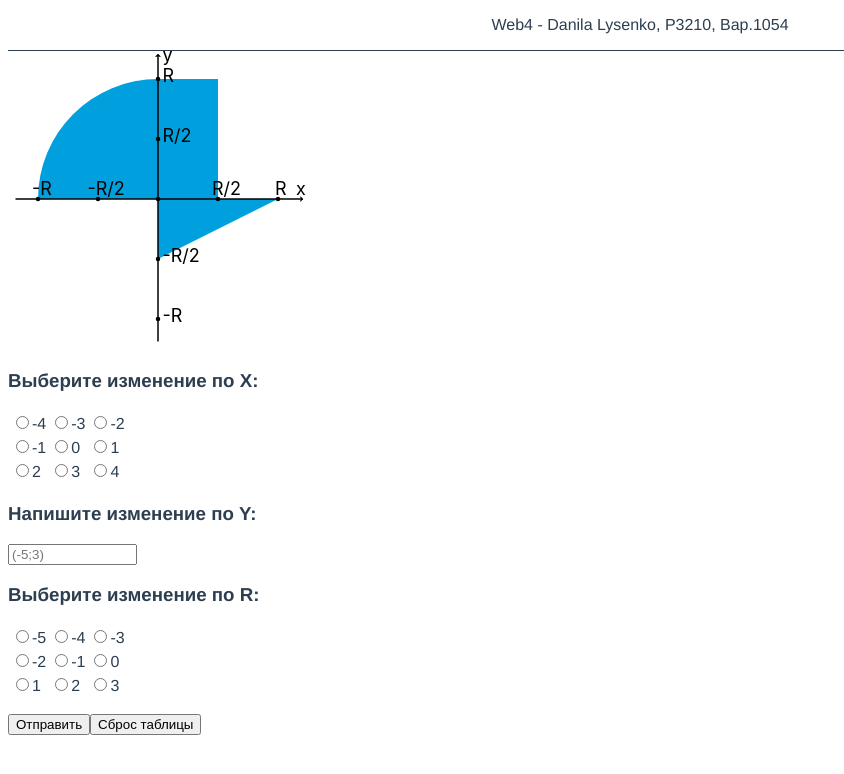
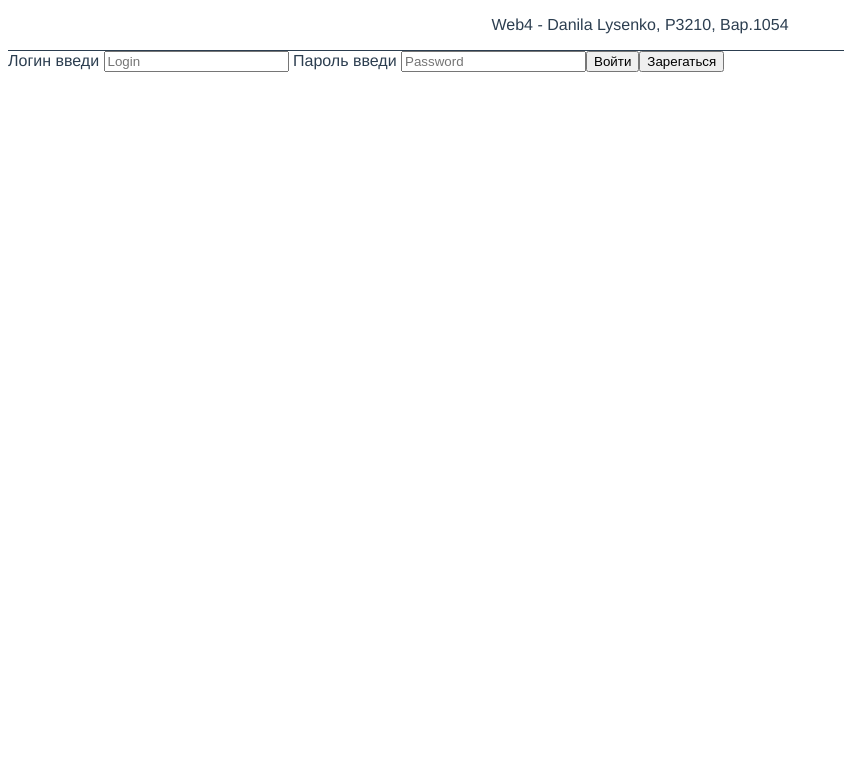
Before and after one commit to spynad/web4-front, a Vue app: page /#/auth in a window 1280 px wide. Shown: the top 774 px of the page, without its empty margins (0-844 px from the left). Built offline with nearby package versions, Linux system fonts and the light colour scheme.

Commit message:
Add point handling

```diff
--- a/src/App.vue
+++ b/src/App.vue
@@ -1,17 +1,16 @@
 <template>
   <Header v-bind="headerParams"/>
-  <Main />
+  <router-view />
 </template>
 
 <script>
 import Header from './components/Header.vue'
-import Main from './views/Main.vue'
+//import Main from './views/Main.vue'
 
 export default {
   name: 'App',
   components: {
     Header,
-    Main
   },
   data() {
     return {
@@ -33,4 +32,5 @@ export default {
   -moz-osx-font-smoothing: grayscale;
   color: #2c3e50;
 }
+
 </style>
--- /dev/null
+++ b/src/views/About.vue
@@ -0,0 +1,5 @@
+<template>
+  <div class="about">
+    <h1>This is an about page</h1>
+  </div>
+</template>
--- a/src/views/Auth.vue
+++ b/src/views/Auth.vue
@@ -1,7 +1,54 @@
-
+<template>
+    <div class="content">
+        <form class="content__form">
+            <label> Логин введи
+                <input type="text" required placeholder="Login" v-model.trim="username"/>
+            </label>
+            <label> Пароль введи
+                <input type="text" required placeholder="Password" v-model.trim="password"/>
+            </label>
+            <button label="Войти" @click="login">Войти</button>
+            <button label="Зарегаться" @click="register">Зарегаться</button>
+        </form>
+    </div>
+</template>
 
 <script>
 export default {
+    name: "Auth",
+    data() {
+        return {
+            username: "",
+            password: ""
+        };
+    },
 
+    methods: {
+        login(event) {
+            event.preventDefault();
+            this.axios.post("http://localhost:8081/user/login", {
+                username: this.username,
+                password: this.password
+            }).then(response => {
+                console.log(response.data.accessToken);
+                localStorage.setItem("jwtToken", response.data.accessToken);
+                this.$router.push({name: 'app'})
+            }).catch(error => {
+                alert(error.response.data);
+            })
+        },
+        register(event) {
+            event.preventDefault();
+            this.axios.post("http://localhost:8081/user/register", {
+                username: this.username,
+                password: this.password
+            }).then(response => {
+                alert(response.data);
+                alert("Successful");
+            }).catch(error => {
+                alert(error.response.data);
+            })
+        }
+    }
 }
 </script>
--- a/src/views/Main.vue
+++ b/src/views/Main.vue
@@ -2,7 +2,7 @@
     <form class="main-form" name="main-form">
             <div class="graph">
                 <div class="graph__wrapper">
-                    <svg viewBox="-100 -100 200 200" xmlns="http://www.w3.org/2000/svg" >
+                    <svg class="main-form__svg" viewBox="-100 -100 200 200" xmlns="http://www.w3.org/2000/svg" @click="sendPointFromSvg">
                         <defs>
                             <marker id='arrow-head' orient="auto"
                                     markerWidth='2' markerHeight='4'
@@ -10,9 +10,9 @@
                                 <path d='M0,0 V4 L2,2 Z' fill="black"></path>
                             </marker>
                         </defs>
-                        <polygon points="0 0, 0 40, 80 0" fill="rgb(0, 160, 223)"></polygon>
-                        <rect x="0" y="-80" width="40" height="80" fill="rgb(0, 160, 223)"></rect>
-                        <path fill="rgb(0, 160, 223)" d="M 0,-80 a 80,80 0 0 0 -80,80 L 0 0 Z"></path>
+                        <polygon class="triangle" points="0 0, 0 20, 40 0" fill="rgb(0, 160, 223)"></polygon>
+                        <rect class="rectangle" x="0" y="-40" width="20" height="40" fill="rgb(0, 160, 223)"></rect>
+                        <path class="circle" fill="rgb(0, 160, 223)" d="M 0,-40 a 40,40 0 0 0 -40,40 L 0 0 Z"></path>
                         <path
                                 d="M -95 0, h 190"
                                 stroke="black"
@@ -25,24 +25,24 @@
                                 marker-end="url(#arrow-head)"></path>
                         <text x="92" y="-3" class="graph__inscription">x</text>
                         <text x="3" y="-92" class="graph__inscription">y</text>
-                        <text x="36" y="-3" class="graph__inscription">R/2</text>
-                        <text x="-47" y="-3" class="graph__inscription">-R/2</text>
-                        <text x="3" y="42" class="graph__inscription">-R/2</text>
-                        <text x="3" y="-38" class="graph__inscription">R/2</text>
-                        <text x="78" y="-3" class="graph__inscription">R</text>
-                        <text x="-84" y="-3" class="graph__inscription">-R</text>
-                        <text x="3" y="82" class="graph__inscription">-R</text>
-                        <text x="3" y="-78" class="graph__inscription">R</text>
+                        <text x="12" y="-3" class="graph__inscription">R/2</text>
+                        <text x="-31" y="-3" class="graph__inscription">-R/2</text>
+                        <text x="3" y="23" class="graph__inscription">-R/2</text>
+                        <text x="3" y="-17" class="graph__inscription">R/2</text>
+                        <text x="37" y="-3" class="graph__inscription">R</text>
+                        <text x="-47" y="-3" class="graph__inscription">-R</text>
+                        <text x="3" y="43" class="graph__inscription">-R</text>
+                        <text x="3" y="-37" class="graph__inscription">R</text>
 
                         <circle cx="0" cy="0" r="1.5" fill="black"></circle>
+                        <circle cx="0" cy="20" r="1.5" fill="black"></circle>
+                        <circle cx="0" cy="-20" r="1.5" fill="black"></circle>
+                        <circle cx="20" cy="0" r="1.5" fill="black"></circle>
+                        <circle cx="-20" cy="0" r="1.5" fill="black"></circle>
+                        <circle cx="40" cy="0" r="1.5" fill="black"></circle>
+                        <circle cx="-40" cy="0" r="1.5" fill="black"></circle>
                         <circle cx="0" cy="40" r="1.5" fill="black"></circle>
                         <circle cx="0" cy="-40" r="1.5" fill="black"></circle>
-                        <circle cx="40" cy="0" r="1.5" fill="black"></circle>
-                        <circle cx="-40" cy="0" r="1.5" fill="black"></circle>
-                        <circle cx="80" cy="0" r="1.5" fill="black"></circle>
-                        <circle cx="-80" cy="0" r="1.5" fill="black"></circle>
-                        <circle cx="0" cy="80" r="1.5" fill="black"></circle>
-                        <circle cx="0" cy="-80" r="1.5" fill="black"></circle>
                     </svg>
                 </div>
             </div>
@@ -50,90 +50,233 @@
             <table>
                 <tr>
                     <td><label>
-                        <input class="main-form__input-radio radio" type="radio" name="x" value="-4">
+                        <input class="main-form__input-radio radio" type="radio" name="x" value="-4" v-model="x">
                     </label>-4</td>
                     <td><label>
-                        <input class="main-form__input-radio radio" type="radio" name="x" value="-3">
+                        <input class="main-form__input-radio radio" type="radio" name="x" value="-3" v-model="x">
                     </label>-3</td>
                     <td><label>
-                        <input class="main-form__input-radio radio" type="radio" name="x" value="-2">
+                        <input class="main-form__input-radio radio" type="radio" name="x" value="-2" v-model="x">
                     </label>-2</td>
                 </tr>
                 <tr>
                     <td><label>
-                        <input class="main-form__input-radio radio" type="radio" name="x" value="-1">
+                        <input class="main-form__input-radio radio" type="radio" name="x" value="-1" v-model="x">
                     </label>-1</td>
                     <td><label>
-                        <input class="main-form__input-radio radio" type="radio" name="x" value="0">
+                        <input class="main-form__input-radio radio" type="radio" name="x" value="0" v-model="x">
                     </label>0</td>
                     <td><label>
-                        <input class="main-form__input-radio radio" type="radio" name="x" value="1">
+                        <input class="main-form__input-radio radio" type="radio" name="x" value="1" v-model="x">
                     </label>1</td>
                 </tr>
                 <tr>
                     <td><label>
-                        <input class="main-form__input-radio radio" type="radio" name="x" value="2">
+                        <input class="main-form__input-radio radio" type="radio" name="x" value="2" v-model="x">
                     </label>2</td>
                     <td><label>
-                        <input class="main-form__input-radio radio" type="radio" name="x" value="3">
+                        <input class="main-form__input-radio radio" type="radio" name="x" value="3" v-model="x">
                     </label>3</td>
                     <td><label>
-                        <input class="main-form__input-radio radio" type="radio" name="x" value="4">
+                        <input class="main-form__input-radio radio" type="radio" name="x" value="4" v-model="x">
                     </label>4</td>
                 </tr>
             </table>
             <h3 class="main-form__text text_y">Напишите изменение по Y:</h3>
             <p><label>
-                <input class="main-form__input-text input_text" maxlength="15" type="text" name="y" placeholder="(-5;3)" size="13">
+                <input class="main-form__input-text input_text" maxlength="15" type="text" name="y" placeholder="(-3;5)" size="13" v-model.trim="y">
             </label></p>
             <h3 class="main-form__text text_r">Выберите изменение по R:</h3>
             <table>
                 <tr>
                     <td><label>
-                        <input class="main-form__input-radio radio" type="radio" name="r" value="-5">
+                        <input class="main-form__input-radio radio" type="radio" name="r" value="-5" v-model="r">
                     </label>-5</td>
                     <td><label>
-                        <input class="main-form__input-radio radio" type="radio" name="r" value="-4">
+                        <input class="main-form__input-radio radio" type="radio" name="r" value="-4" v-model="r">
                     </label>-4</td>
                     <td><label>
-                        <input class="main-form__input-radio radio" type="radio" name="r" value="-3">
+                        <input class="main-form__input-radio radio" type="radio" name="r" value="-3" v-model="r">
                     </label>-3</td>
                 </tr>
                 <tr>
                     <td><label>
-                        <input class="main-form__input-radio radio" type="radio" name="r" value="-2">
+                        <input class="main-form__input-radio radio" type="radio" name="r" value="-2" v-model="r">
                     </label>-2</td>
                     <td><label>
-                        <input class="main-form__input-radio radio" type="radio" name="r" value="-1">
+                        <input class="main-form__input-radio radio" type="radio" name="r" value="-1" v-model="r">
                     </label>-1</td>
                     <td><label>
-                        <input class="main-form__input-radio radio" type="radio" name="r" value="0">
+                        <input class="main-form__input-radio radio" type="radio" name="r" value="0" v-model="r">
                     </label>0</td>
                 </tr>
                 <tr>
                     <td><label>
-                        <input class="main-form__input-radio radio" type="radio" name="r" value="1">
+                        <input class="main-form__input-radio radio" type="radio" name="r" value="1" v-model="r">
                     </label>1</td>
                     <td><label>
-                        <input class="main-form__input-radio radio" type="radio" name="r" value="2">
+                        <input class="main-form__input-radio radio" type="radio" name="r" value="2" v-model="r">
                     </label>2</td>
                     <td><label>
-                        <input class="main-form__input-radio radio" type="radio" name="r" value="3">
+                        <input class="main-form__input-radio radio" type="radio" name="r" value="3" v-model="r">
                     </label>3</td>
                 </tr>
             </table>
             <p>
-                <input class="main-form__input-button button" type="button" id="send" value="Отправить">
-                <input class="main-form__input-button button" type="button" id="reset" value="Сброс таблицы">
+                <input class="main-form__input-button button button-submit" type="button" id="send" value="Отправить" @click="submitForm">
+                <input class="main-form__input-button button button-reset" type="button" id="reset" value="Сброс таблицы" @click="resetPoints">
             </p>
         </form>
+        <div class="result">
+            <table class="result__table">
+                <tr>
+                    <td>X</td>
+                    <td>Y</td>
+                    <td>R</td>
+                    <td>Результат</td>
+                    <td>Time</td>
+                </tr>
+                <tr v-for="point in points" :key="point">
+                    <td>{{point.x}}</td>
+                    <td>{{point.y}}</td>
+                    <td>{{point.r}}</td>
+                    <td>{{point.hitResult}}</td>
+                    <td>0</td>
+                </tr>
+            </table>
+        </div>
 </template>
 
 <script>
 export default {
     name: "Main",
+    data(){
+        return {
+            x: "-4",
+            y: "-5",
+            r: "-5",
+            points: new Array()
+        }
+    },
+    watch: {
+        y(value) {
+            const buttonSubmit = document.querySelector(".button-submit");
+            if (!isNaN(parseFloat(value)) && isFinite(value) && value <= 5 && value >= -3) {
+                buttonSubmit.disabled = false;
+            } else buttonSubmit.disabled = true;
+
+        },
+        r(value) {
+            const rectangle = document.querySelector('.rectangle')
+            document.querySelector('.triangle').setAttribute("points", `0 0, 0 ${20*value}, ${40*value} 0`);
+            document.querySelector('.circle').setAttribute("d", `M 0,${-40*value} a ${40*value},${40*value} 0 0 0 ${-40*value},${40*value} L 0 0 Z`);
+            rectangle.setAttribute("y", -40 * value);
+            rectangle.setAttribute("width", 20 * value);
+            rectangle.setAttribute("height", 40 * value);
+            this.drawPoints();
+        }
+    },
     methods: {
+        submitForm(event) {
+            event.preventDefault();
+            this.axios.post("http://localhost:8081/points", {
+                x: this.x,
+                y: this.y,
+                r: this.r
+            },
+            {
+                headers: {"Authorization": "Bearer " + localStorage.getItem("jwtToken")}
+            }).then(() => {
+                this.getPoints();
+            }).catch(error => {
+                if (error.response.status == 401) {
+                    this.invalidateTokenAndGoToAuthPage();
+                }
+            })
+        },
+        resetPoints(event) {
+            event.preventDefault();
+            this.axios.delete("http://localhost:8081/points",
+            {
+                headers: {"Authorization": "Bearer " + localStorage.getItem("jwtToken")}
+            }).then(() => {
+                this.getPoints();
+                this.drawPoints();
+            }).catch(error => {
+                if (error.response.status == 401) {
+                    this.invalidateTokenAndGoToAuthPage();
+                }
+            })
+        },
+        getPoints() {
+            this.axios.get("http://localhost:8081/points", {
+                headers: {"Authorization": "Bearer " + localStorage.getItem("jwtToken")}
+            }).then(response => {
+                this.points = this.getPointsListFromResponse(response.data)
+                this.drawPoints();
+            }).catch(error => {
+                alert(error.message);
+                if (error.response.status == 401) {
+                    this.invalidateTokenAndGoToAuthPage();
+                }
+            })
+        },
+        getPointsListFromResponse(json) {
+            let pointsUnwraped = new Array();
+            if (json._embedded !== undefined) {
+                for (let jsonObj of json._embedded.pointList) {
+                    pointsUnwraped.push((({ x, y, r, hitResult }) => ({ x, y, r, hitResult }))(jsonObj))
+                }
+            }
+            return pointsUnwraped;
+        },
+        invalidateTokenAndGoToAuthPage() {
+            localStorage.removeItem("jwtToken");
+            this.$router.push({name: "auth"});
+        },
+        drawPoints() {
+          const svg = document.querySelector('.main-form__svg');
+          document.querySelectorAll('.circle--point').forEach(point => point.remove());
 
+          if (this.points) {
+            for (let point of this.points) {
+                const circleElement = document.createElementNS("http://www.w3.org/2000/svg", "circle");
+                circleElement.classList.add('circle--point');
+                circleElement.setAttribute("cx", point.x*40/this.r);
+                circleElement.setAttribute("cy", -point.y*40/this.r);
+                circleElement.setAttribute("r", 1);
+                circleElement.setAttribute("fill", point.hitResult ? "green" : "red");
+                svg.appendChild(circleElement);
+            }
+          }
+        },
+        sendPointFromSvg(event) {
+            event.preventDefault();
+            const svg = document.querySelector('.main-form__svg');
+            const pt = svg.createSVGPoint();
+
+            pt.x = event.clientX;
+            pt.y = event.clientY;
+            let loc = pt.matrixTransform(svg.getScreenCTM().inverse());
+
+            let xSvg = loc.x/40*this.r;
+            let ySvg = -loc.y/40*this.r;
+
+            this.axios.post("http://localhost:8081/points", {
+                x: xSvg,
+                y: ySvg,
+                r: this.r
+            },
+            {
+                headers: {"Authorization": "Bearer " + localStorage.getItem("jwtToken")}
+            }).then(() => {
+                this.getPoints();
+            }).catch(error => {
+                if (error.response.status == 401) {
+                    this.invalidateTokenAndGoToAuthPage();
+                }
+            })
+        }
     }
 }
 
@@ -157,7 +300,7 @@ export default {
 }
 
 .graph__inscription{
-    font-size:12px;
+    font-size:9px;
     font-family:-apple-system, BlinkMacSystemFont, 'Segoe UI', Roboto, Oxygen, Ubuntu, Cantarell, 'Open Sans', 'Helvetica Neue', sans-serif;
     font-style: normal;
 }
```
Also changed, not shown: package.json (+5 -2 lines), src/main.js (+5 -2 lines), src/router/index.js (added, +39 -0 lines), src/views/Home.vue (added, +18 -0 lines), 1 other file (tests, documents, lock files or other folders).
